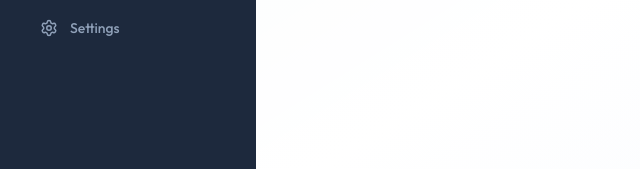
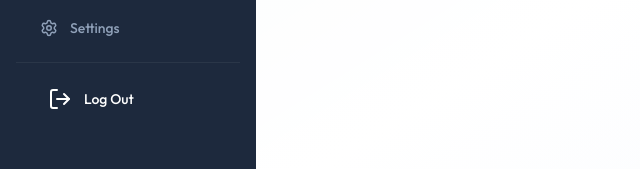
Before and after one commit to noob-mishu/Employee-Management-System---EMS, a React (Vite) app in the folder Frontend/: page /dashboard in a window 1280 px wide. Shown: the part 431-600 px from the top of the page, without its empty margins (0-640 px from the left). Built offline with nearby package versions, Linux system fonts and the light colour scheme; the HTML template or start-up script is replaced by a standard one.

Commit message:
Login Button

```diff
--- a/Frontend/src/components/Sidebar.jsx
+++ b/Frontend/src/components/Sidebar.jsx
@@ -12,6 +12,7 @@ import {
   CreditCardIcon,
   SettingsIcon,
   ChevronRight,
+  LogOutIcon,
 } from "lucide-react";
 
 const Sidebar = () => {
@@ -43,6 +44,10 @@ const Sidebar = () => {
     { name: "Payslips", href: "/payslips", icon: CreditCardIcon },
     { name: "Settings", href: "/settings", icon: SettingsIcon },
   ];
+
+  const handleLogout =()=>{
+    window.location.href = "/login";
+  }
 
   const sidebarContent = (
     <>
@@ -125,6 +130,16 @@ const Sidebar = () => {
       </div>
 
       {/*Logout Button*/}
+
+      <div className="px-5 mt-4 pt-4 border-t border-white/6">
+        <button
+          className="flex items-center gap-3 px-3 py-2 rounded-lg text-sm font-medium transition-all duration-200 hover:bg-white/4 hover:text-white cursor-pointer"
+          onClick={handleLogout}
+        >
+          <LogOutIcon size={24}/>
+          <span>Log Out</span>
+        </button>
+      </div>
     </>
   );
 
```
